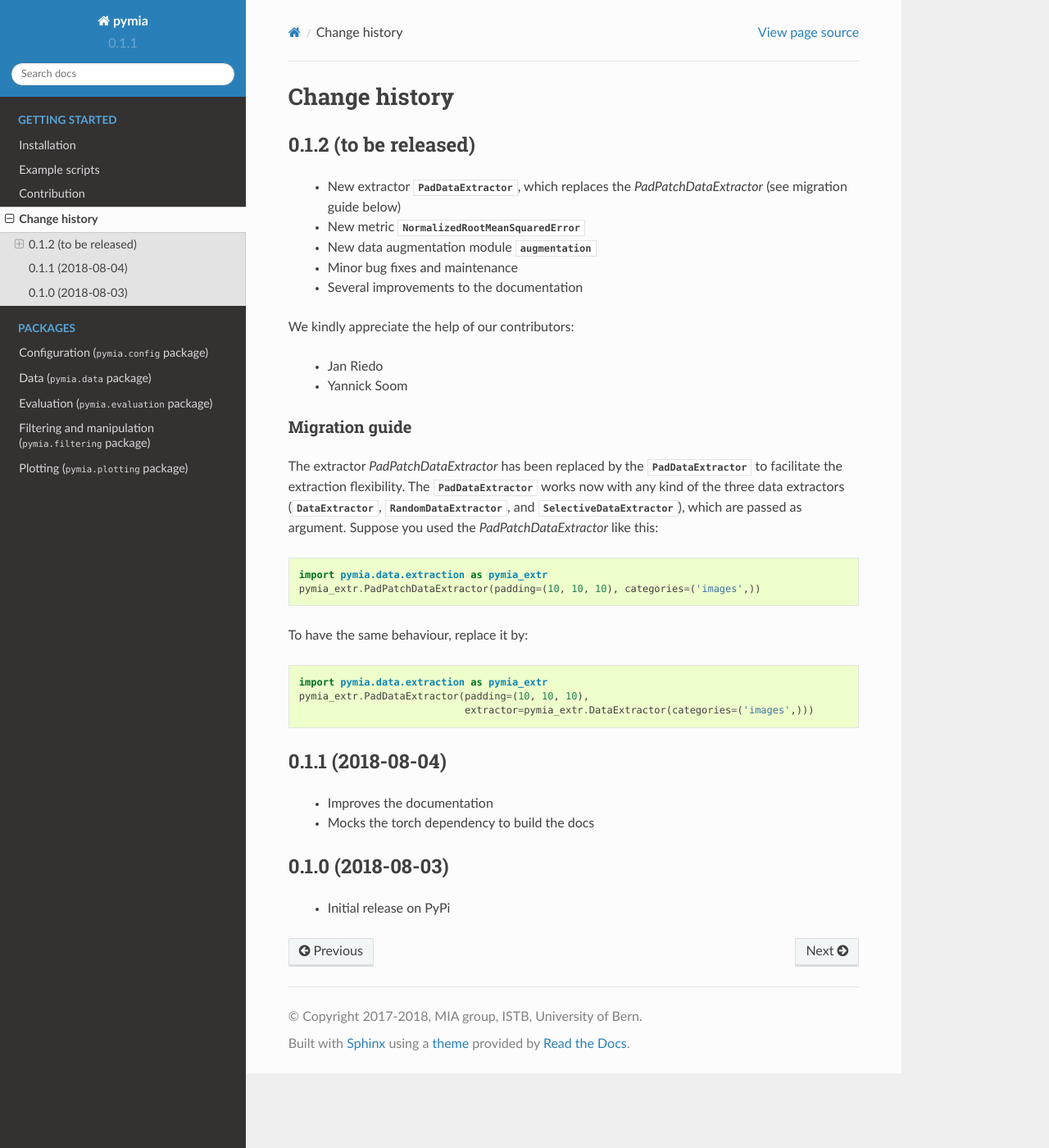
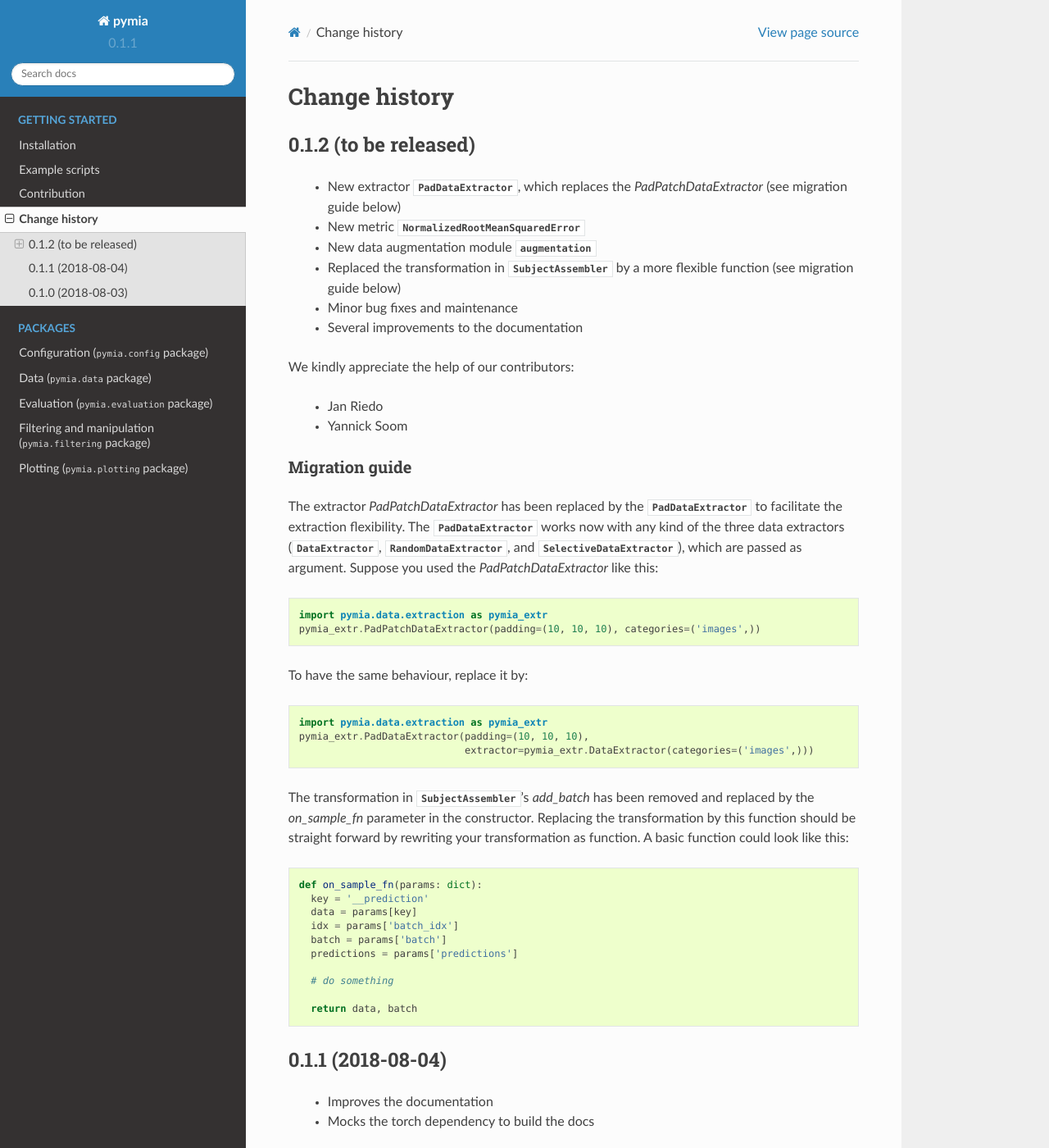
Before and after one commit to rundherum/pymia, a Sphinx documentation site: the page built from docs/history.rst, in a window 1280 px wide and 1400 px high. Shown: the whole window at 82% size. Built offline with Sphinx 7.4.7 and the Read the Docs theme 2.0.0, drawn with Linux system fonts in a browser that asks for light colours; formulas are drawn with MathJax 3.

Commit message:
refactor(assembler): replace transform by function

```diff
--- a/docs/history.rst
+++ b/docs/history.rst
@@ -9,6 +9,7 @@ Change history
  * New extractor :py:class:`PadDataExtractor`, which replaces the `PadPatchDataExtractor` (see migration guide below)
  * New metric :py:class:`NormalizedRootMeanSquaredError`
  * New data augmentation module :py:mod:`augmentation`
+ * Replaced the transformation in :py:mod:`SubjectAssembler` by a more flexible function (see migration guide below)
  * Minor bug fixes and maintenance
  * Several improvements to the documentation
 
@@ -38,6 +39,23 @@ To have the same behaviour, replace it by:
   pymia_extr.PadDataExtractor(padding=(10, 10, 10),
                               extractor=pymia_extr.DataExtractor(categories=('images',)))
 
+The transformation in :py:mod:`SubjectAssembler`'s `add_batch` has been removed and replaced by the `on_sample_fn`
+parameter in the constructor. Replacing the transformation by this function should be straight forward by rewriting your
+transformation as function. A basic function could look like this:
+
+.. code-block:: python
+
+  def on_sample_fn(params: dict):
+    key = '__prediction'
+    data = params[key]
+    idx = params['batch_idx']
+    batch = params['batch']
+    predictions = params['predictions']
+
+    # do something
+
+    return data, batch
+
 0.1.1 (2018-08-04)
 ------------------
 
```
Also changed, not shown: 1 other file.
